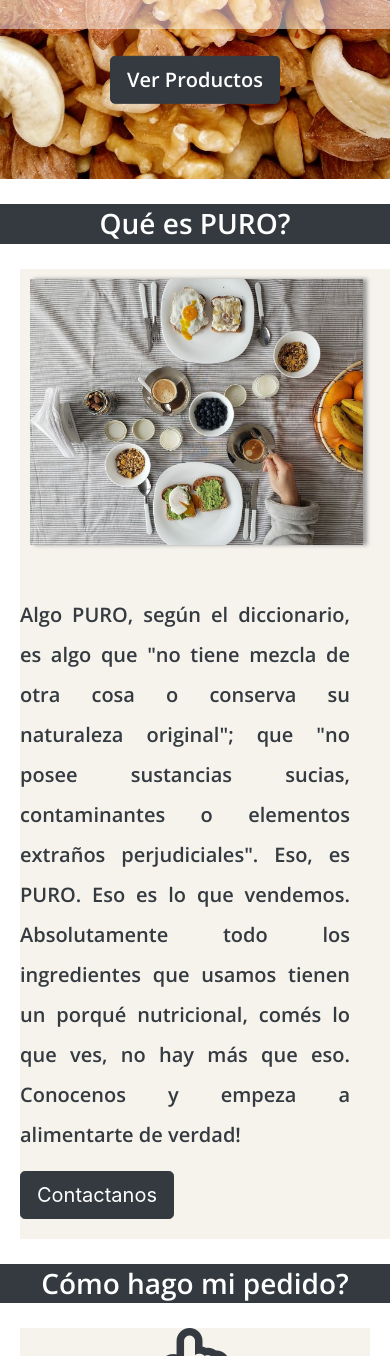
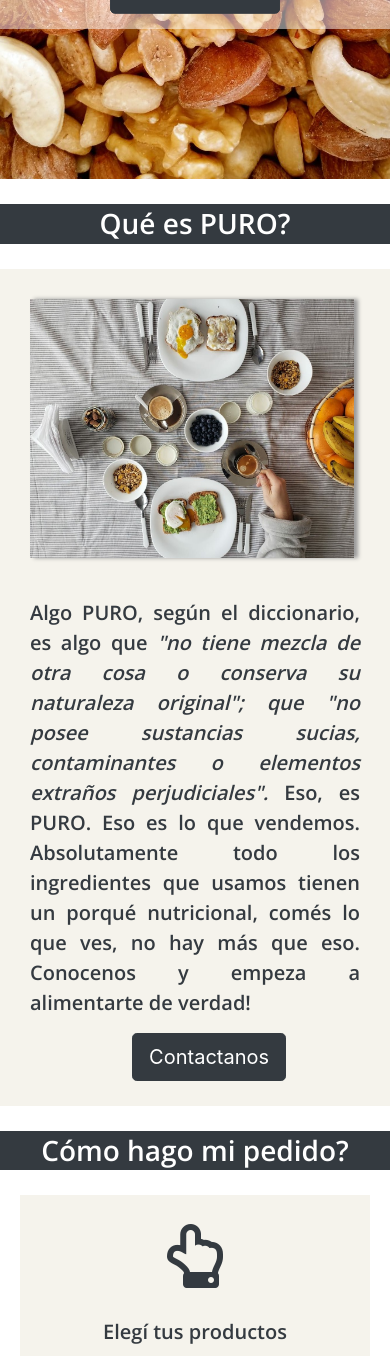
Before and after one commit to emialler/IdeaAllerAtucha2, a website: page index.html in a window 390 px wide. Shown: the part 421-1777 px from the top of the page. Drawn offline with nearby package versions, Linux system fonts and the light colour scheme.

Commit message:
mejoro responsive index

```diff
--- a/index.html
+++ b/index.html
@@ -52,7 +52,7 @@
                 <img class="animate__animated animate__backInLeft" src="recursos/queespuro.jpg" alt="queespuro">
             </div>
             <div class="col-md-6 col-sm-12 col-xs-12 animate__animated animate__backInRight descripcionPuro__parrafo">
-                <p>Algo PURO, según el diccionario, es algo que "no tiene mezcla de otra cosa o conserva su naturaleza original"; que "no posee sustancias sucias, contaminantes o elementos extraños perjudiciales". Eso, es PURO. Eso es lo que vendemos. Absolutamente todo los ingredientes que usamos tienen un porqué nutricional, comés lo que ves, no hay más que eso. Conocenos y empeza a alimentarte de verdad!</p>
+                <p>Algo PURO, según el diccionario, es algo que <i>"no tiene mezcla de otra cosa o conserva su naturaleza original"; que "no posee sustancias sucias, contaminantes o elementos extraños perjudiciales".</i> Eso, es PURO. Eso es lo que vendemos. Absolutamente todo los ingredientes que usamos tienen un porqué nutricional, comés lo que ves, no hay más que eso. Conocenos y empeza a alimentarte de verdad!</p>
                 <button class="btn btn-dark btn-lg"><a href="pages/contacto.html"></a>Contactanos</button>
             </div>
         </section>
@@ -78,22 +78,22 @@
             </div>
         </section>
         <div class="botonWsp">
-            <button class="btn btn-dark btn-lg"><a href="https://web.whatsapp.com/" target="_blank" >HACE TU PEDIDO <i class="fab fa-whatsapp"></i></a></button>
+            <button class="btn btn-dark btn-lg"><a href="https://web.whatsapp.com/" target="_blank" >Hacé tu pedido <i class="fab fa-whatsapp"></i></a></button>
         </div>
     </main>
-    <footer>
-        <div class="footerSecciones">
+    <footer class="row">
+        <div class="footerSecciones col-md-4 col-sm-12 col-12">
             <h3 class="footerSecciones__titulo">Enterate de nuestras promos</h3>
             <div class="footerSecciones__suscribite">
                 <input type="email" placeholder="Escriba aquí su email">
                 <button type="submit" class="btn btn-light" data-toggle="modal" data-target="#exampleModal">Suscribite</button>
             </div>
         </div>
-        <div class="footerSecciones">
+        <div class="footerSecciones col-md-4 col-sm-12 col-12">
             <h3 class="footerSecciones__titulo">Medios de Pago</h3>
             <img src="https://w7.pngwing.com/pngs/32/363/png-transparent-visa-master-card-and-american-express-mastercard-payment-visa-credit-card-emv-credit-card-visa-and-master-card-background-text-display-advertising-logo.png" width="200" height="50" alt="">
         </div>
-        <div class="footerSecciones">
+        <div class="footerSecciones col-md-4 col-sm-12 col-12">
             <h3>Seguinos en nuestras redes</h3>
             <div>
                 <a href="https://www.instagram.com/puro.smartfood/" target="_blank"><i class="fab fa-instagram"></i></a>
@@ -101,7 +101,7 @@
                 <a href="https://web.whatsapp.com/" target="_blank"><i class="fab fa-whatsapp"></i></a>
             </div>
         </div>
-        <p>Todos los derechos reservados. Powered by Emilia Aller Atucha</p>
+        <p class="col-md-12 col-sm-12 col-12">Todos los derechos reservados. Powered by Emilia Aller Atucha</p>
         <div class="modal fade" id="exampleModal" tabindex="-1" role="dialog" aria-labelledby="exampleModalLabel" aria-hidden="true">
             <div class="modal-dialog" role="document">
                 <div class="modal-content">
--- a/scss/styles.scss
+++ b/scss/styles.scss
@@ -206,8 +206,8 @@
 
 .comoHagoMiPedido {
     margin: 0 20px 20px 20px;
+    padding: 24px;
     background-color: #f5f3ec;
-    height: 200px;
     display: flex;
     justify-content: space-around;
     align-items: center;
@@ -396,19 +396,64 @@
     }
 
     .descripcionPuro {
-        width: 100vw;
-        margin-right: auto;
+        width: 100%;
+        margin: 0px;
 
         .descripcionPuro__imagen {
-            width: 100%;
-            padding: 10px;
+            margin: 5px;
 
             img {
                 width: 90%;
                 height: auto;
-                margin: 0;
+                margin: 5px;
             }
         }
+
+        .descripcionPuro__parrafo {
+            margin: 10px;
+            text-align: justify;
+            padding: 0px;
+
+            p {
+                font-size: 20px;
+                font-family: 'Open Sans', sans-serif;
+                color: #343a40;
+                line-height: 30px;
+                margin: 0px 10px;
+                padding: 0 10px 10px 10px;
+            }
+
+            button {
+                margin-top: 5px;
+                margin-bottom: 15px;
+                margin-left: 33%;
+            }
+        }
+    }
+
+    .inicio p {
+        font-size: 30px;
+    }
+
+    .comoHagoMiPedido {
+
+        h3 {
+            font-size: 20px;
+        }
+
+        div {
+            margin: 5px 0;
+        }
+
+        .comoHagoMiPedido__iconos {
+            font-size: 4em;
+        }
+    }
+
+    .botonWsp {
+        display: flex;
+        justify-content: center;
+        margin-bottom: 40px;
     }
 
     /* .descripcionPuro {
```
Also changed, not shown: css/styles.css.
